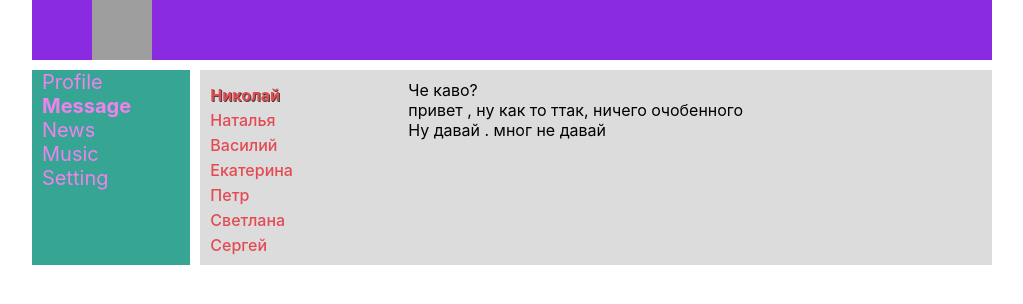
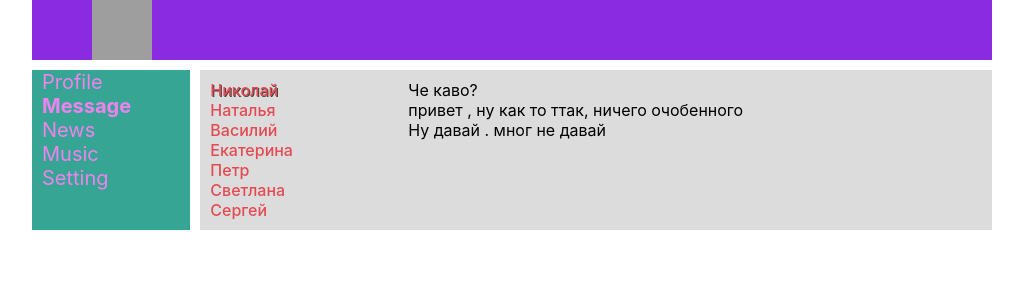
Before and after one commit to Shved-2/react_lesson, a React (Create React App) app: page /dialogs in a window 1280 px wide. Shown: the top 304 px of the page, without its empty margins (128-1151 px from the left). Built offline with nearby package versions, Linux system fonts and the light colour scheme; grey boxes are pictures that could not be loaded.

Commit message:
lesson_22-routeExact

```diff
--- a/src/components/dialogs/Dialog.js
+++ b/src/components/dialogs/Dialog.js
@@ -1,31 +1,32 @@
 import React from 'react';
 import cl from './Dialog.module.css';
+import { NavLink } from 'react-router-dom';
 
 class Dialog extends React.Component {
   render() {
     return (
       <div className={cl.dialogs}>
         <div className={cl.dialogItem}>
-          <div className={cl.dialog +' '+cl.active}>
-            Николай
+          <div className={cl.dialog + ' ' + cl.active}>
+            <NavLink to="/dialogs/1">Николай</NavLink>
           </div>
           <div className={cl.dialog}>
-            Наталья
+            <NavLink to="/dialogs/2">Наталья</NavLink>
           </div>
           <div className={cl.dialog}>
-            Василий
+            <NavLink to="/dialogs/3">Василий</NavLink>
           </div>
           <div className={cl.dialog}>
-            Екатерина
+            <NavLink to="/dialogs/4"> Екатерина</NavLink>
           </div>
           <div className={cl.dialog}>
-            Петр
+            <NavLink to="/dialogs/5">Петр</NavLink>
           </div>
           <div className={cl.dialog}>
-            Светлана
+            <NavLink to="/dialogs/6">Светлана</NavLink>
           </div>
           <div className={cl.dialog}>
-            Сергей
+            <NavLink to="/dialogs/7">Сергей</NavLink>
           </div>
 
         </div>
--- a/src/components/dialogs/Dialog.module.css
+++ b/src/components/dialogs/Dialog.module.css
@@ -9,7 +9,7 @@
 
 
 }
-.dialog{
+.dialog a{
     margin-top: 5px;
     color: rgb(228, 74, 82);
     font-weight: 500;
@@ -18,6 +18,9 @@
     font-weight: bold;
     text-shadow: 1px 1px  rgb(68, 67, 67);
 }
+a{
+    text-decoration: none;
+}
 
 .messages{
     padding: 10px;
```
